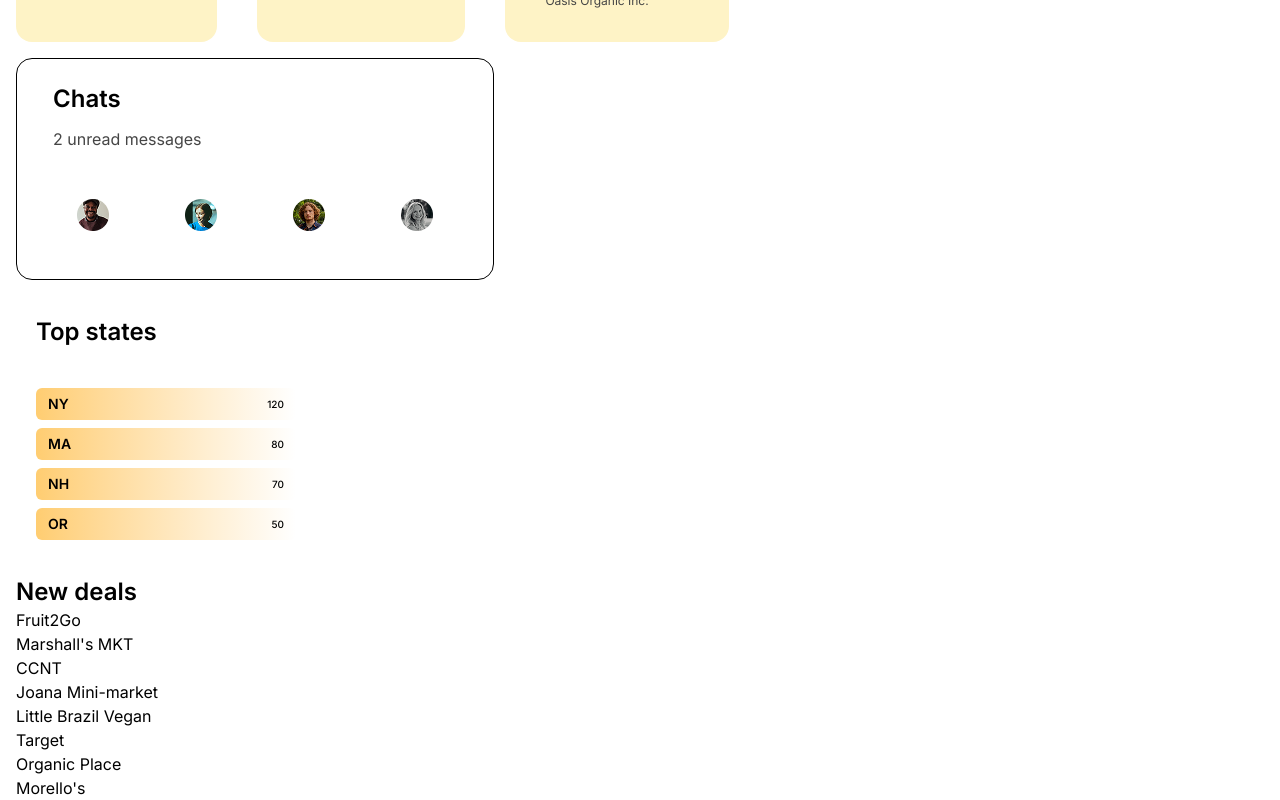
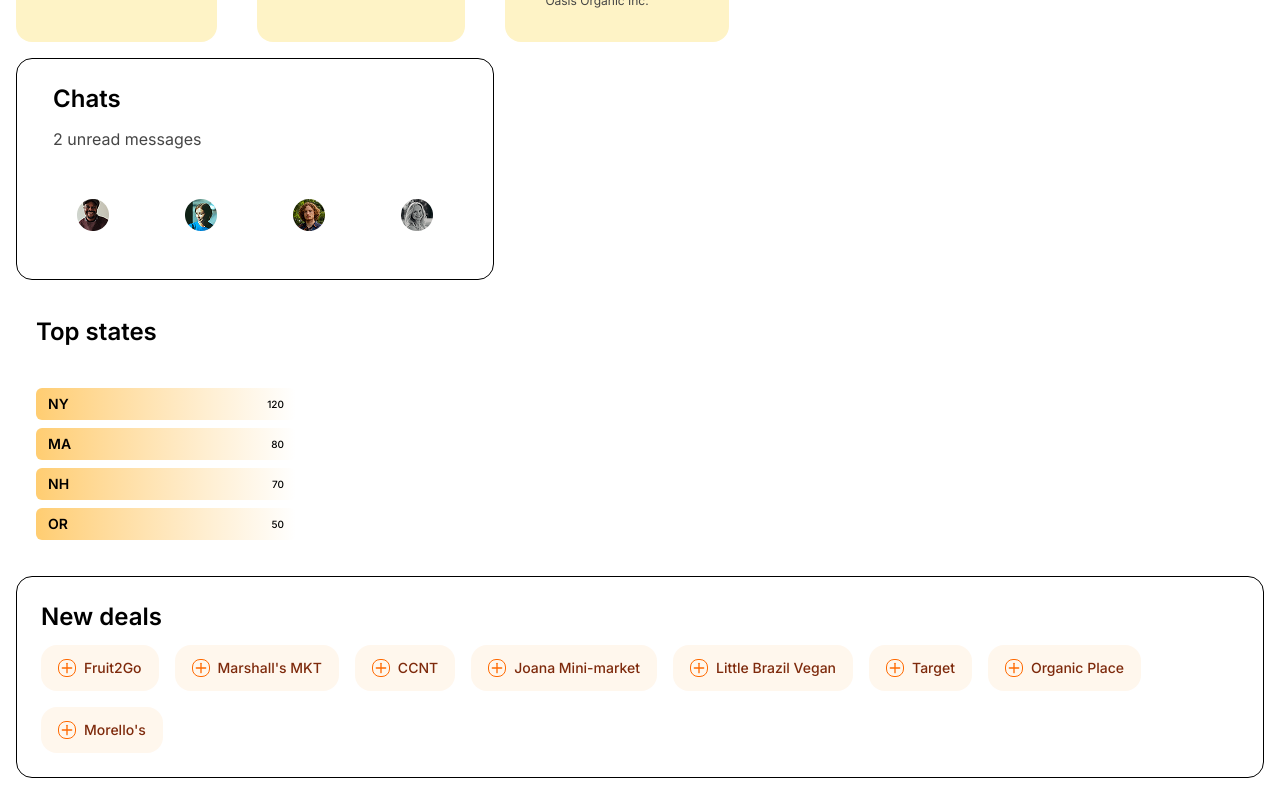
Before and after one commit to corebyte56/React-Dashboard, a React (Vite) app: page / in a window 1280 px wide. Shown: the part 2416-3216 px from the top of the page. After the commit the page ends 3194 px from the top, so only its background shows below. Built offline with nearby package versions, Linux system fonts and the light colour scheme.

Commit message:
style: update new deals UI design

```diff
--- a/src/component/New deals/NewDeals.jsx
+++ b/src/component/New deals/NewDeals.jsx
@@ -4,7 +4,7 @@ import NewDealsBody from './NewDealsBody'
 
 const NewDeals = () => {
   return (
-    <div>
+    <div className='p-6 bg-white rounded-2xl flex flex-col gap-3 border w-fit'>
       <NewDealsHeader/>
       <NewDealsBody/>
     </div>
--- a/src/component/New deals/NewDealsBody.jsx
+++ b/src/component/New deals/NewDealsBody.jsx
@@ -1,3 +1,4 @@
+import { PlusIcon } from "lucide-react";
 import React from "react";
 
 const deals = [
@@ -12,16 +13,19 @@ const deals = [
 ];
 const NewDealsBody = () => {
   return (
-    <div>
-        {
-            deals.map((items, idx) => (
-                <div key={idx}>
-                    <p>{items}</p>
-                </div>
-            ))
-        }
+    <div className="flex flex-wrap gap-4">
+      {deals.map((items, idx) => (
+        <div
+          key={idx}
+          className="flex items-center gap-2 px-4 py-3 bg-orange-50 border border-transparent rounded-2xl hover:border-orange-200 cursor-pointer transition-all"
+        >
+          <PlusIcon size={18} className="text-orange-500 border rounded-lg" />
+
+          <span className="text-orange-900 font-medium text-sm">{items}</span>
+        </div>
+      ))}
     </div>
-  )
+  );
 };
 
 export default NewDealsBody;
```
